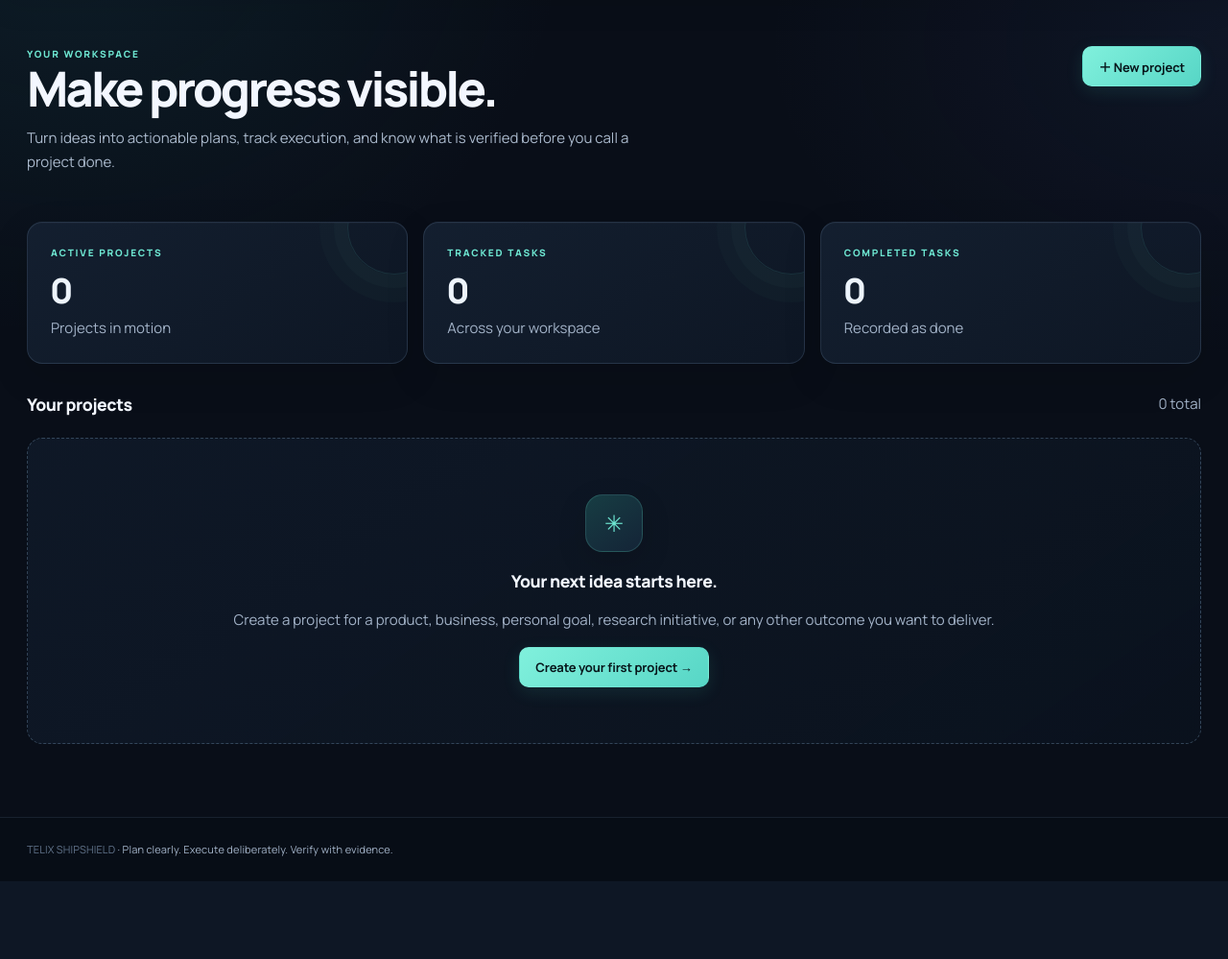
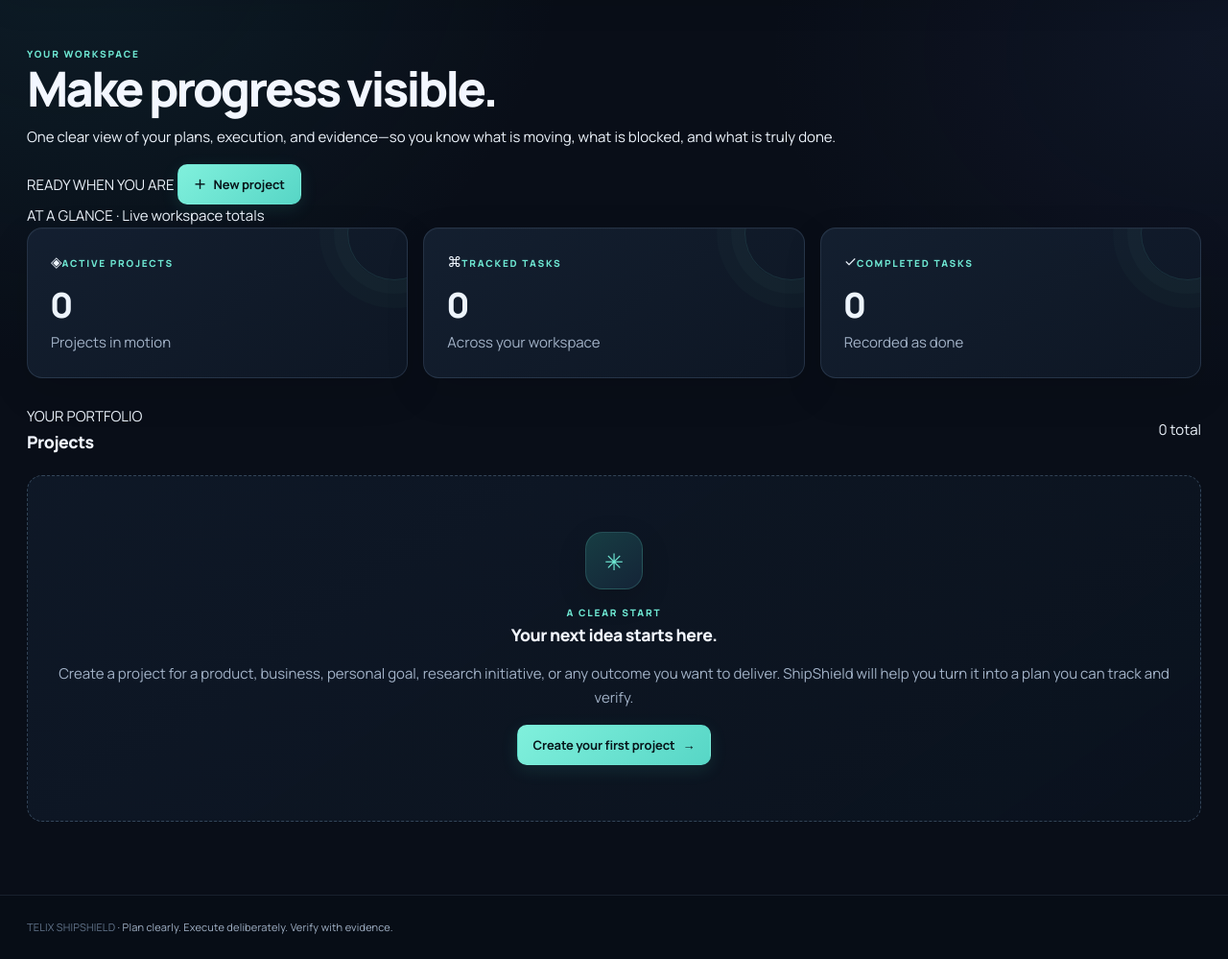
Before and after one commit to SamuelNiiOdoiOddoye/Telix-Shipshield, a Django app: page /projects/ in a window 1280 px wide. Shown: the part 74-1073 px from the top of the page at 96% size. Before the commit the page ends 992 px from the top, so only its background shows below. Run offline with Django 5.2, Linux system fonts and the light colour scheme; the visitor is signed in with stand-in values (Sample User, id 1); data that the repository does not hold is empty; parts of the project's set-up code (start-up, migrations or seed data) failed here and were passed over.

Commit message:
Redesign workspace dashboard hierarchy and project cards

```diff
--- a/templates/projects/dashboard.html
+++ b/templates/projects/dashboard.html
@@ -1,31 +1,50 @@
 {% extends 'base.html' %}
 {% block title %}Workspace · Telix ShipShield{% endblock %}
 {% block content %}
-<main class="shell page">
-    <div class="page-head">
-        <div><div class="eyebrow">YOUR WORKSPACE</div><h1>Make progress visible.</h1><p>Turn ideas into actionable plans, track execution, and know what is verified before you call a project done.</p></div>
-        <div class="actions"><a class="button" href="{% url 'projects:create' %}">＋ New project</a></div>
+<main class="shell page workspace-page">
+    <section class="workspace-hero">
+        <div class="workspace-hero-copy">
+            <div class="eyebrow"><span class="live-dot"></span> YOUR WORKSPACE</div>
+            <h1>Make progress visible.</h1>
+            <p>One clear view of your plans, execution, and evidence—so you know what is moving, what is blocked, and what is truly done.</p>
         </div>
+        <div class="workspace-hero-action">
+            <span class="hero-caption">READY WHEN YOU ARE</span>
+            <a class="button" href="{% url 'projects:create' %}"><span aria-hidden="true">＋</span> New project</a>
+        </div>
+        <div class="hero-orbit hero-orbit-one" aria-hidden="true"></div>
+        <div class="hero-orbit hero-orbit-two" aria-hidden="true"></div>
+    </section>
+
+    <section aria-label="Workspace overview">
+        <div class="section-kicker">AT A GLANCE <span>· Live workspace totals</span></div>
         <div class="grid stats">
-        <div class="stat-card"><div class="eyebrow">ACTIVE PROJECTS</div><div class="stat-value">{{ active_count }}</div><div class="muted">Projects in motion</div></div>
-        <div class="stat-card"><div class="eyebrow">TRACKED TASKS</div><div class="stat-value">{{ task_count }}</div><div class="muted">Across your workspace</div></div>
-        <div class="stat-card"><div class="eyebrow">COMPLETED TASKS</div><div class="stat-value">{{ completed_task_count }}</div><div class="muted">Recorded as done</div></div>
+            <div class="stat-card stat-active"><div class="stat-card-top"><span class="stat-icon" aria-hidden="true">◈</span><span class="eyebrow">ACTIVE PROJECTS</span></div><div class="stat-value">{{ active_count }}</div><div class="muted">Projects in motion</div></div>
+            <div class="stat-card stat-tasks"><div class="stat-card-top"><span class="stat-icon" aria-hidden="true">⌘</span><span class="eyebrow">TRACKED TASKS</span></div><div class="stat-value">{{ task_count }}</div><div class="muted">Across your workspace</div></div>
+            <div class="stat-card stat-done"><div class="stat-card-top"><span class="stat-icon" aria-hidden="true">✓</span><span class="eyebrow">COMPLETED TASKS</span></div><div class="stat-value">{{ completed_task_count }}</div><div class="muted">Recorded as done</div></div>
         </div>
-    <div class="section-title"><h2>Your projects</h2><span class="muted">{{ projects|length }} total</span></div>
+    </section>
+
+    <section class="projects-section" aria-labelledby="projects-heading">
+        <div class="section-title projects-title">
+            <div><div class="section-kicker">YOUR PORTFOLIO</div><h2 id="projects-heading">Projects</h2></div>
+            <span class="count-pill">{{ projects|length }} total</span>
+        </div>
         {% if projects %}
         <div class="grid projects">
             {% for project in projects %}
             <article class="project-card">
                 <div class="card-top"><span class="project-type">{{ project.get_project_type_display }}</span><span class="status status-{{ project.status }}">{{ project.get_status_display }}</span></div>
-            <div><h3><a href="{% url 'projects:detail' project_id=project.pk %}">{{ project.name }}</a></h3><p class="muted">{{ project.description|default:project.goal|default:'Define the outcome and build your execution plan.'|truncatechars:135 }}</p></div>
-            <div><div class="progress-meta"><span>Execution progress</span><strong>{{ project.progress_percent }}%</strong></div><div class="progress"><span style="width:{{ project.progress_percent }}%"></span></div></div>
-            <div class="card-top"><span class="muted">{{ project.completed_tasks }} of {{ project.total_tasks }} tasks done</span><a href="{% url 'projects:detail' project_id=project.pk %}">Open project →</a></div>
-            {% if project.target_date %}<small>Target · {{ project.target_date|date:'M j, Y' }}</small>{% endif %}
+                <div class="project-card-main"><h3><a href="{% url 'projects:detail' project_id=project.pk %}">{{ project.name }}</a></h3><p class="muted">{{ project.description|default:project.goal|default:'Define the outcome and build your execution plan.'|truncatechars:135 }}</p></div>
+                <div class="project-progress-block"><div class="progress-meta"><span>Execution progress</span><strong>{{ project.progress_percent }}%</strong></div><div class="progress" role="progressbar" aria-label="{{ project.name }} execution progress" aria-valuemin="0" aria-valuemax="100" aria-valuenow="{{ project.progress_percent }}"><span style="width:{{ project.progress_percent }}%"></span></div></div>
+                <div class="project-card-bottom"><span class="muted"><strong>{{ project.completed_tasks }}</strong> of {{ project.total_tasks }} tasks done</span><a class="project-open-link" href="{% url 'projects:detail' project_id=project.pk %}">View project <span aria-hidden="true">↗</span></a></div>
+                {% if project.target_date %}<div class="project-date"><span aria-hidden="true">◷</span> Target · {{ project.target_date|date:'M j, Y' }}</div>{% endif %}
             </article>
             {% endfor %}
         </div>
         {% else %}
-    <div class="empty"><div class="empty-mark">✳</div><h2>Your next idea starts here.</h2><p class="muted">Create a project for a product, business, personal goal, research initiative, or any other outcome you want to deliver.</p><a class="button" href="{% url 'projects:create' %}">Create your first project →</a></div>
+        <div class="empty workspace-empty"><div class="empty-mark" aria-hidden="true">✳</div><div class="eyebrow">A CLEAR START</div><h2>Your next idea starts here.</h2><p class="muted">Create a project for a product, business, personal goal, research initiative, or any outcome you want to deliver. ShipShield will help you turn it into a plan you can track and verify.</p><a class="button" href="{% url 'projects:create' %}">Create your first project <span aria-hidden="true">→</span></a></div>
         {% endif %}
+    </section>
 </main>
 {% endblock %}
```
Lines whose indentation alone changed are shown as unchanged.
